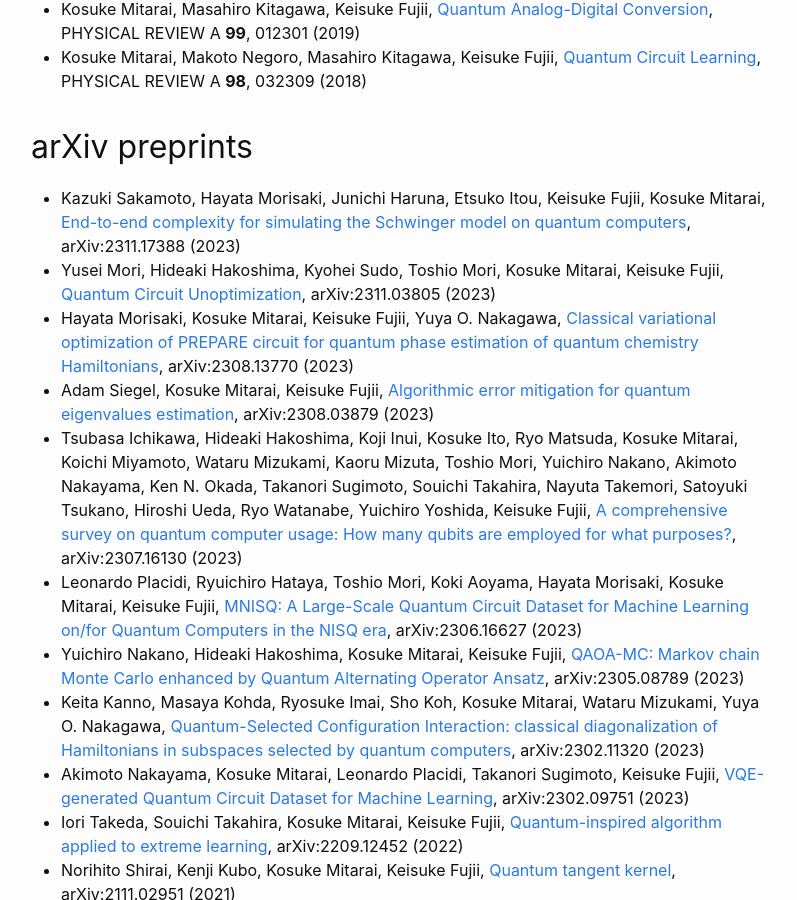
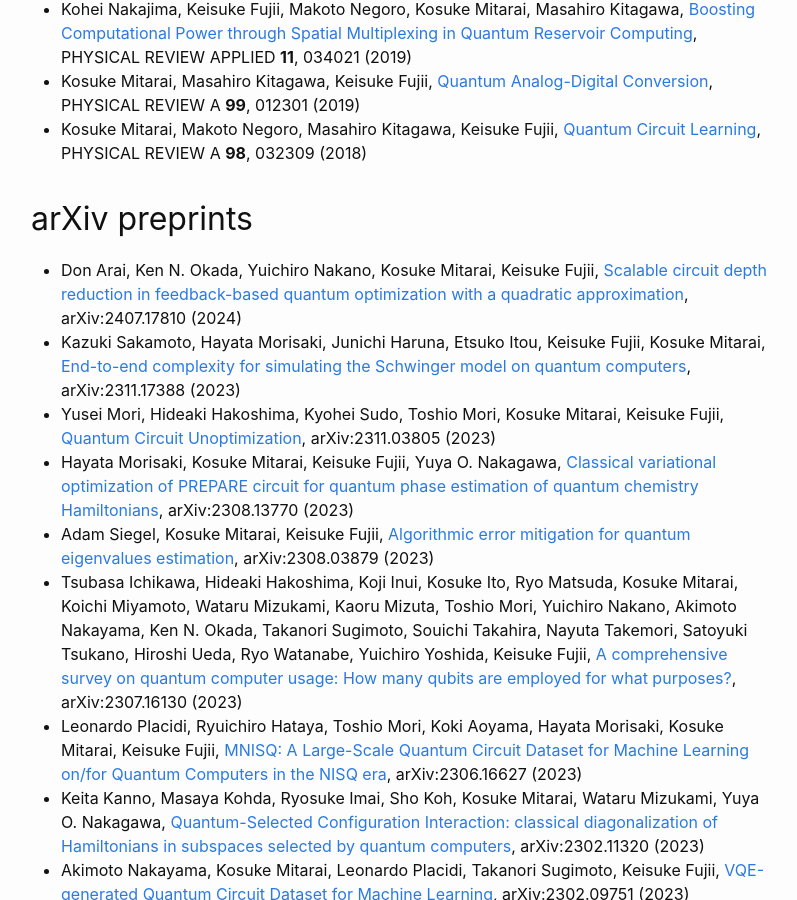
Before and after one commit to kosukemtr/kosukemtr.github.io, a Jekyll site: the page built from publications.md, in a window 1280 px wide and 900 px high, scrolled down 2732 px. Shown: the whole window, without its empty margins (239-1036 px from the left). Built offline with Jekyll 4.4.1, drawn with Linux system fonts in a browser that asks for light colours; some of the changed text lies outside the part shown.

Commit message:
Update publications

```diff
--- a/publications.md
+++ b/publications.md
@@ -5,6 +5,7 @@ title: Publications
 
 ## Peer-reviewed
 
+- Yuichiro Nakano, Hideaki Hakoshima, Kosuke Mitarai, Keisuke Fujii, [Markov-chain Monte Carlo method enhanced by a quantum alternating operator ansatz](https://doi.org/10.1103/physrevresearch.6.033105), Physical Review Research **6**, 033105 (2024)
 - Tsubasa Ichikawa, Hideaki Hakoshima, Koji Inui, Kosuke Ito, Ryo Matsuda, Kosuke Mitarai, Koichi Miyamoto, Wataru Mizukami, Kaoru Mizuta, Toshio Mori, Yuichiro Nakano, Akimoto Nakayama, Ken N. Okada, Takanori Sugimoto, Souichi Takahira, Nayuta Takemori, Satoyuki Tsukano, Hiroshi Ueda, Ryo Watanabe, Yuichiro Yoshida, Keisuke Fujii, [Current numbers of qubits and their uses](https://doi.org/10.1038/s42254-024-00725-0), Nature Reviews Physics **6**, 345 (2024)
 - Kohei Morimoto, Yusuke Takase, Kosuke Mitarai, Keisuke Fujii, [Continuous optimization by quantum adaptive distribution search](https://doi.org/10.1103/physrevresearch.6.023191), Physical Review Research **6**, 023191 (2024)
 - Yuki Sano, Kosuke Mitarai, Naoki Yamamoto, Naoki Ishikawa, [Accelerating Grover Adaptive Search: Qubit and Gate Count Reduction Strategies With Higher Order Formulations](https://doi.org/10.1109/tqe.2024.3393437), IEEE Transactions on Quantum Engineering **5**, 3101712 (2024)
@@ -48,13 +49,13 @@ title: Publications
 
 ## arXiv preprints
 
+- Don Arai, Ken N. Okada, Yuichiro Nakano, Kosuke Mitarai, Keisuke Fujii, [Scalable circuit depth reduction in feedback-based quantum optimization with a quadratic approximation](https://arxiv.org/abs/arXiv:2407.17810), arXiv:2407.17810 (2024)
 - Kazuki Sakamoto, Hayata Morisaki, Junichi Haruna, Etsuko Itou, Keisuke Fujii, Kosuke Mitarai, [End-to-end complexity for simulating the Schwinger model on quantum computers](https://arxiv.org/abs/arXiv:2311.17388), arXiv:2311.17388 (2023)
 - Yusei Mori, Hideaki Hakoshima, Kyohei Sudo, Toshio Mori, Kosuke Mitarai, Keisuke Fujii, [Quantum Circuit Unoptimization](https://arxiv.org/abs/arXiv:2311.03805), arXiv:2311.03805 (2023)
 - Hayata Morisaki, Kosuke Mitarai, Keisuke Fujii, Yuya O. Nakagawa, [Classical variational optimization of PREPARE circuit for quantum phase estimation of quantum chemistry Hamiltonians](https://arxiv.org/abs/arXiv:2308.13770), arXiv:2308.13770 (2023)
 - Adam Siegel, Kosuke Mitarai, Keisuke Fujii, [Algorithmic error mitigation for quantum eigenvalues estimation](https://arxiv.org/abs/arXiv:2308.03879), arXiv:2308.03879 (2023)
 - Tsubasa Ichikawa, Hideaki Hakoshima, Koji Inui, Kosuke Ito, Ryo Matsuda, Kosuke Mitarai, Koichi Miyamoto, Wataru Mizukami, Kaoru Mizuta, Toshio Mori, Yuichiro Nakano, Akimoto Nakayama, Ken N. Okada, Takanori Sugimoto, Souichi Takahira, Nayuta Takemori, Satoyuki Tsukano, Hiroshi Ueda, Ryo Watanabe, Yuichiro Yoshida, Keisuke Fujii, [A comprehensive survey on quantum computer usage: How many qubits are employed for what purposes?](https://arxiv.org/abs/arXiv:2307.16130), arXiv:2307.16130 (2023)
 - Leonardo Placidi, Ryuichiro Hataya, Toshio Mori, Koki Aoyama, Hayata Morisaki, Kosuke Mitarai, Keisuke Fujii, [MNISQ: A Large-Scale Quantum Circuit Dataset for Machine Learning on/for Quantum Computers in the NISQ era](https://arxiv.org/abs/arXiv:2306.16627), arXiv:2306.16627 (2023)
-- Yuichiro Nakano, Hideaki Hakoshima, Kosuke Mitarai, Keisuke Fujii, [QAOA-MC: Markov chain Monte Carlo enhanced by Quantum Alternating Operator Ansatz](https://arxiv.org/abs/arXiv:2305.08789), arXiv:2305.08789 (2023)
 - Keita Kanno, Masaya Kohda, Ryosuke Imai, Sho Koh, Kosuke Mitarai, Wataru Mizukami, Yuya O. Nakagawa, [Quantum-Selected Configuration Interaction: classical diagonalization of Hamiltonians in subspaces selected by quantum computers](https://arxiv.org/abs/arXiv:2302.11320), arXiv:2302.11320 (2023)
 - Akimoto Nakayama, Kosuke Mitarai, Leonardo Placidi, Takanori Sugimoto, Keisuke Fujii, [VQE-generated Quantum Circuit Dataset for Machine Learning](https://arxiv.org/abs/arXiv:2302.09751), arXiv:2302.09751 (2023)
 - Iori Takeda, Souichi Takahira, Kosuke Mitarai, Keisuke Fujii, [Quantum-inspired algorithm applied to extreme learning](https://arxiv.org/abs/arXiv:2209.12452), arXiv:2209.12452 (2022)
```
